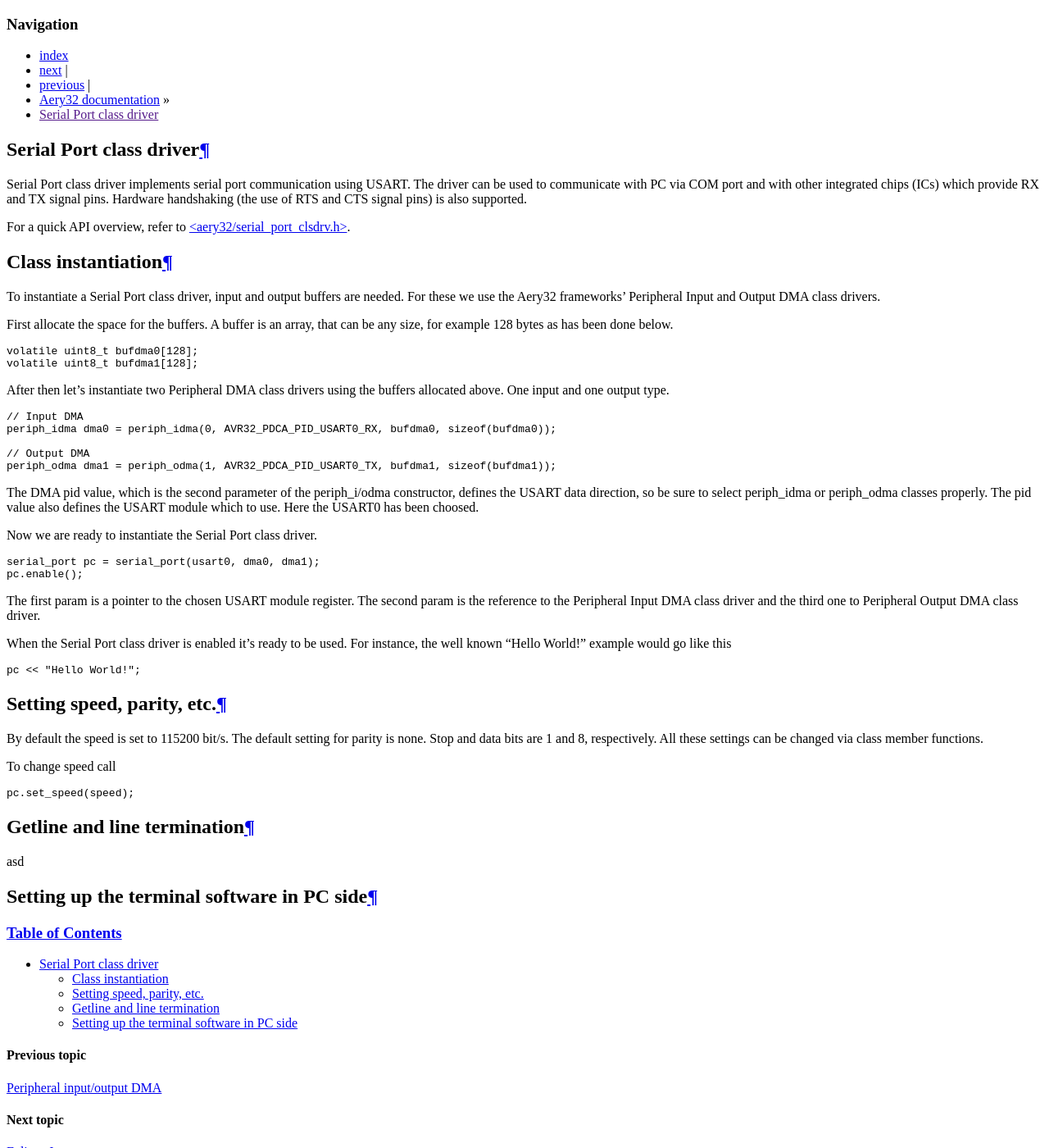
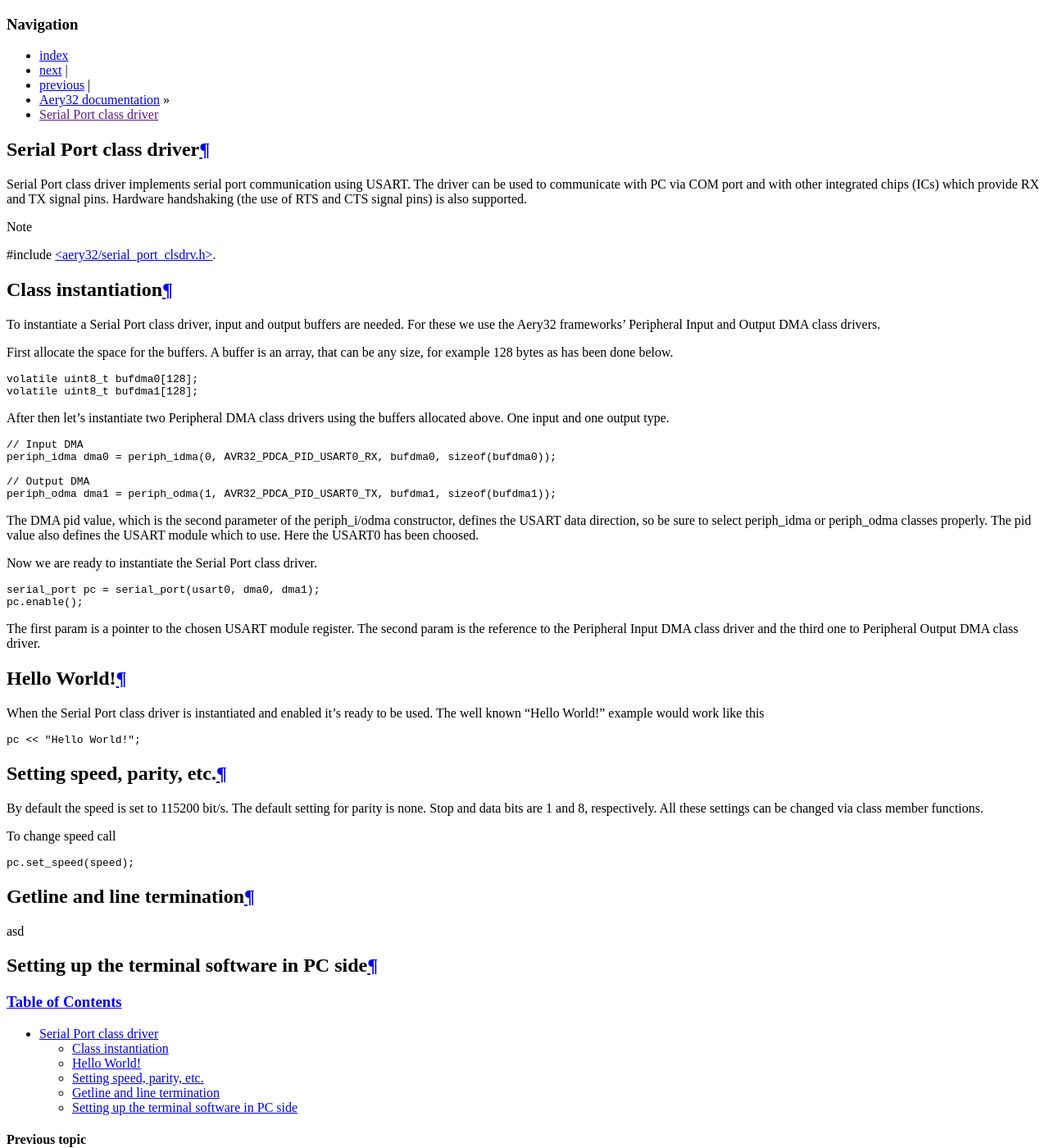
Before and after one commit to aery32/aery32-refguide, a Sphinx documentation site: the page built from source/clsdrv/serial_port.rst, in a window 1280 px wide and 1400 px high. Shown: the whole window at 82% size. Built offline with Sphinx 7.4.7, drawn with Linux system fonts in a browser that asks for light colours.

Commit message:
Update serial_port.rst

```diff
--- a/source/clsdrv/serial_port.rst
+++ b/source/clsdrv/serial_port.rst
@@ -6,7 +6,9 @@ The driver can be used to communicate with PC via COM port and with other
 integrated chips (ICs) which provide RX and TX signal pins. Hardware
 handshaking (the use of RTS and CTS signal pins) is also supported.
 
-For a quick API overview, refer to `<aery32/serial_port_clsdrv.h> <https://github.com/aery32/aery32/blob/master/aery32/aery32/serial_port_clsdrv.h>`_.
+.. note::
+
+	#include `<aery32/serial_port_clsdrv.h> <https://github.com/aery32/aery32/blob/master/aery32/aery32/serial_port_clsdrv.h>`_.
 
 Class instantiation
 -------------------
@@ -50,13 +52,17 @@ The first param is a pointer to the chosen USART module register.
 The second param is the reference to the Peripheral Input DMA class
 driver and the third one to Peripheral Output DMA class driver.
 
-When the Serial Port class driver is enabled it's ready to be used.
-For instance, the well known "Hello World!" example would go like
-this
+
+Hello World!
+------------
+
+When the Serial Port class driver is instantiated and enabled it's ready
+to be used. The well known "Hello World!" example would work like this
 
 .. code-block:: c++
 
 	pc << "Hello World!";
+
 
 Setting speed, parity, etc.
 ---------------------------
```
